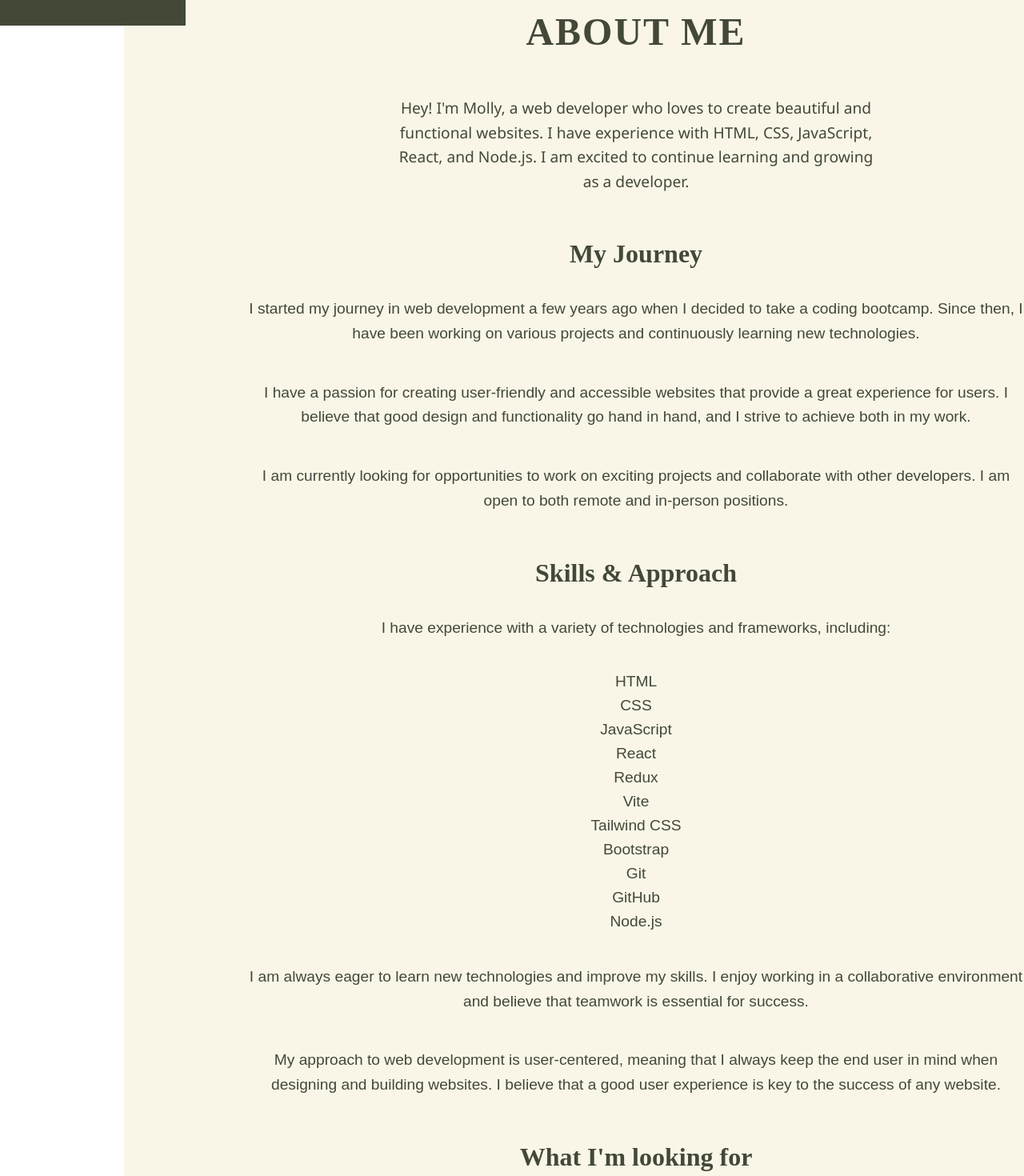
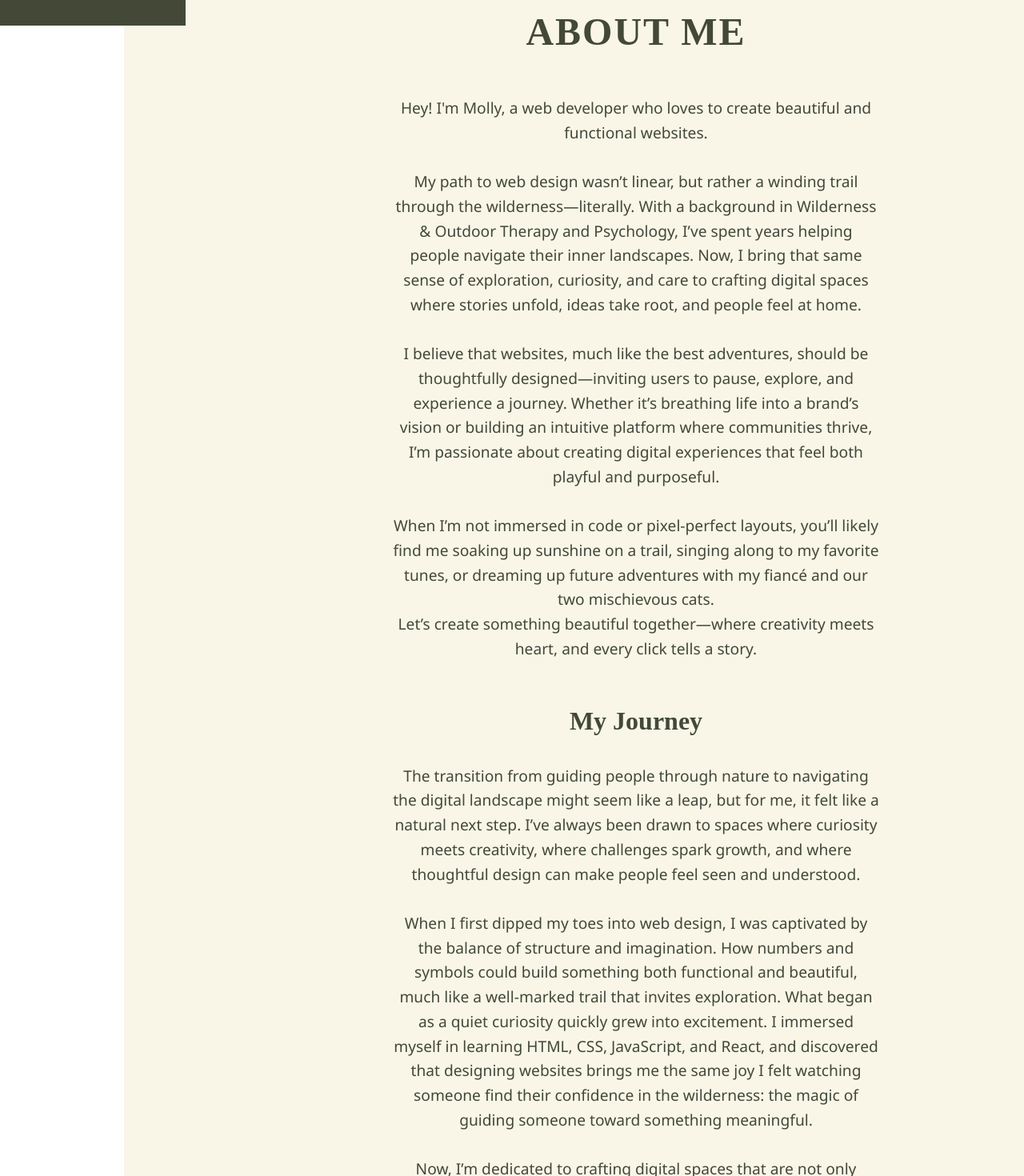
Before and after one commit to mckennamm/portfolio-website, a React (Vite) app: page /about in a window 1280 px wide. Shown: the part 800-2270 px from the top of the page at 80% size. Built offline with nearby package versions, Linux system fonts and the light colour scheme; a web font is replaced by a local one.

Commit message:
updating content, About.jsx

```diff
--- a/src/pages/About.css
+++ b/src/pages/About.css
@@ -90,7 +90,11 @@
 
 .about-text {
     font-size: 1.2rem;
+    width: 50%;
+    max-width: 80%;
     line-height: 1.6;
+    font-family:'Segoe UI',  sans-serif;
+    font-weight: 300;
     margin-bottom: 1.5rem;
     text-align: center;
     max-width: 80%;
--- a/src/pages/About.jsx
+++ b/src/pages/About.jsx
@@ -10,15 +10,22 @@ const About = () => {
             </a>
 
             <h2 className="about-title">About Me</h2>
-            <p className="about-title-text">Hey! I'm Molly, a web developer who loves to create beautiful and functional websites. I have experience with HTML, CSS, JavaScript, React, and Node.js. I am excited to continue learning and growing as a developer.</p>
+            <p className="about-title-text">Hey! I'm Molly, a web developer who loves to create beautiful and functional websites. <br /> <br /> My path to web design wasn’t linear, but rather a winding trail through the wilderness—literally. With a background in Wilderness & Outdoor Therapy and Psychology, I’ve spent years helping people navigate their inner landscapes. Now, I bring that same sense of exploration, curiosity, and care to crafting digital spaces where stories unfold, ideas take root, and people feel at home. <br /><br />
+
+I believe that websites, much like the best adventures, should be thoughtfully designed—inviting users to pause, explore, and experience a journey. Whether it’s breathing life into a brand’s vision or building an intuitive platform where communities thrive, I’m passionate about creating digital experiences that feel both playful and purposeful. <br /> <br /> When I’m not immersed in code or pixel-perfect layouts, you’ll likely find me soaking up sunshine on a trail, singing along to my favorite tunes, or dreaming up future adventures with my fiancé and our two mischievous cats. <br /> Let’s create something beautiful together—where creativity meets heart, and every click tells a story.</p>
+
 
 
             <h3 className="about-subtitle">My Journey</h3>
-            <p className="about-text">I started my journey in web development a few years ago when I decided to take a coding bootcamp. Since then, I have been working on various projects and continuously learning new technologies.</p>
-            <p className="about-text">I have a passion for creating user-friendly and accessible websites that provide a great experience for users. I believe that good design and functionality go hand in hand, and I strive to achieve both in my work.</p>
-            <p className="about-text">I am currently looking for opportunities to work on exciting projects and collaborate with other developers. I am open to both remote and in-person positions.</p>
+            <p className="about-text">
+            The transition from guiding people through nature to navigating the digital landscape might seem like a leap, but for me, it felt like a natural next step. I’ve always been drawn to spaces where curiosity meets creativity, where challenges spark growth, and where thoughtful design can make people feel seen and understood. <br /> <br /> When I first dipped my toes into web design, I was captivated by the balance of structure and imagination. How numbers and symbols could build something both functional and beautiful, much like a well-marked trail that invites exploration. What began as a quiet curiosity quickly grew into excitement. I immersed myself in learning HTML, CSS, JavaScript, and React, and discovered that designing websites brings me the same joy I felt watching someone find their confidence in the wilderness: the magic of guiding someone toward something meaningful.<br /><br />Now, I’m dedicated to crafting digital spaces that are not only visually captivating but also intuitive and inviting... places where stories unfold, ideas flourish, and connection thrives. Each project is an opportunity to bring heart and intention to the digital world, and I’m excited to continue exploring this path with creativity and purpose.
+            </p>
 
-            <h3 className="about-subtitle">Skills & Approach</h3>
+            <h3 className="about-subtitle">My Approach to Web Design</h3>
+            <p className="about-text">At the heart of my process is a user-centered mindset. I design and build with empathy and careful thought, ensuring that every project I work on is not only visually appealing but also easy to navigate and meaningful to the people who interact with it. I thrive in collaborative environments where ideas flow, feedback is valued, and teamwork leads to solutions that are greater than the sum of their parts. <br /> <br /> Whether I’m refining a design, solving a tricky bug, or brainstorming creative solutions, I bring a blend of technical skill and thoughtful intention to every project. I believe that great websites tell a story—and I’m here to help make sure that story is told beautifully and with purpose.</p>
+
+
+            <h3 className="about-subtitle">Skills & Expertise</h3>
             <p className="about-text">I have experience with a variety of technologies and frameworks, including:</p>
             <ul className="about-skills">
                 <li>HTML</li>
@@ -35,12 +42,15 @@ const About = () => {
             </ul>
 
             <p className="about-text">I am always eager to learn new technologies and improve my skills. I enjoy working in a collaborative environment and believe that teamwork is essential for success.</p>
-            <p className="about-text">My approach to web development is user-centered, meaning that I always keep the end user in mind when designing and building websites. I believe that a good user experience is key to the success of any website.</p>
+
+
+
+
 
             <h3 className="about-subtitle">What I'm looking for</h3>
-            <p className="about-text">I am currently looking for opportunities to work on exciting projects and collaborate with other developers. I am open to both remote and in-person positions.</p>
-            <p className="about-text">If you are looking for a passionate and dedicated web developer to join your team, please feel free to reach out to me. I would love to hear from you!</p>
-            <p className="about-text">Thank you for taking the time to read my about me page. I hope to connect with you soon!</p>
+                    <p className="about-text">I am currently looking for opportunities to work on exciting projects and collaborate with other developers. I am open to both remote and in-person positions.</p>
+                    <p className="about-text">If you are looking for a passionate and dedicated web developer to join your team, please feel free to reach out to me. I would love to hear from you!</p>
+                    <p className="about-text">Thank you for taking the time to read my about me page. I hope to connect with you soon!</p>
 
 
             <ul className="about-facts">
```
